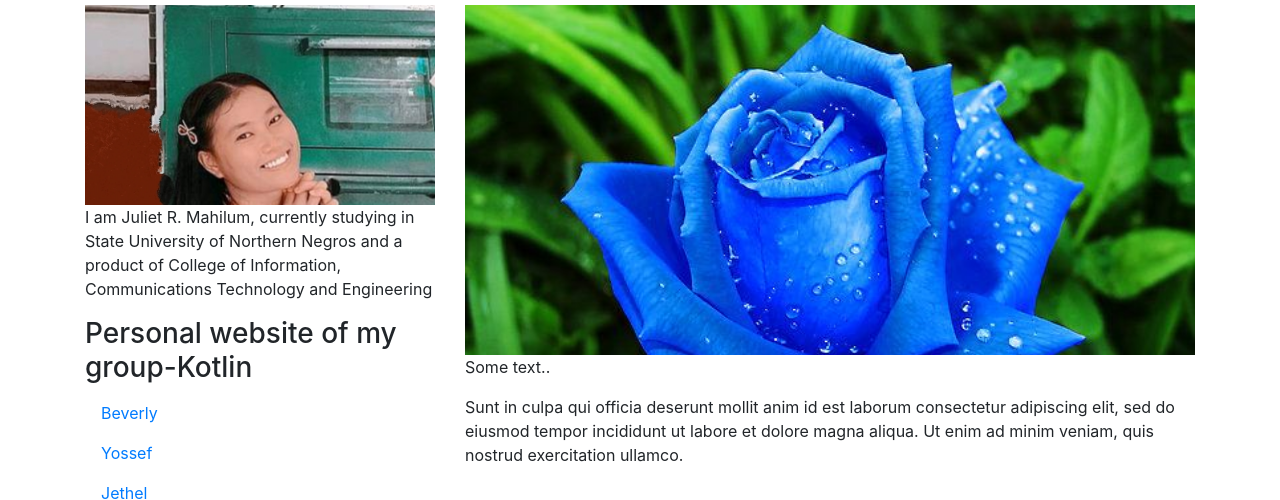
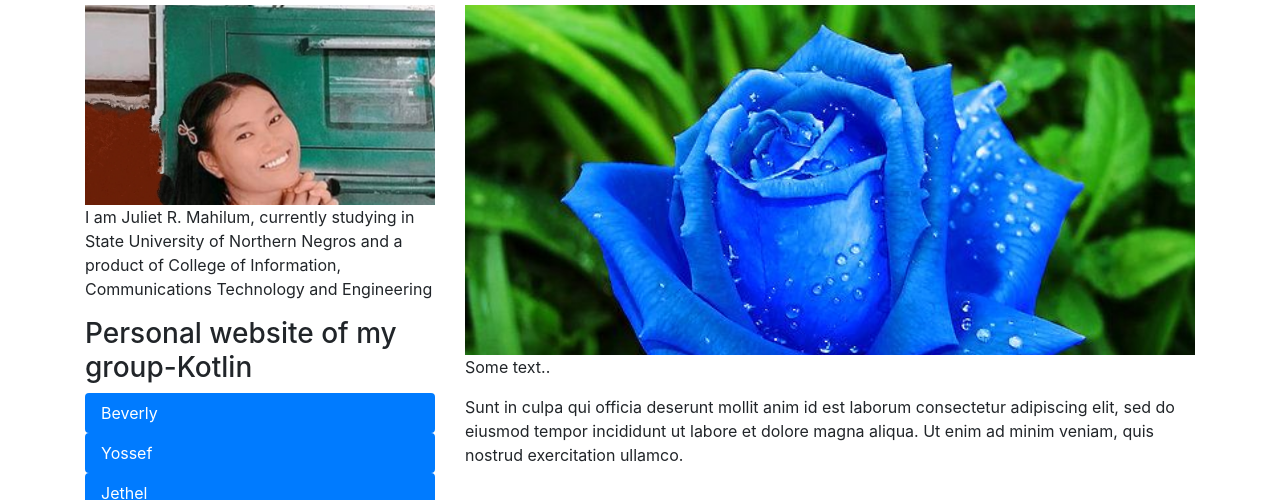
Before and after one commit to MahilumJuliet/my-website, a plain HTML site: page index.html in a window 1280 px wide. Shown: the part 159-659 px from the top of the page. Drawn offline with nearby package versions, Linux system fonts and the light colour scheme.

Commit message:
Update index.html

```diff
--- a/index.html
+++ b/index.html
@@ -1,9 +1,10 @@
 <!DOCTYPE html>
 <html lang="en">
 <head>
-  <title>Bootstrap 4 Website Example</title>
+  <title>My Website</title>
   <meta charset="utf-8">
   <meta name="viewport" content="width=device-width, initial-scale=1">
+  <link rel="icon" href="Picture1.jpg">
   <link rel="stylesheet" href="https://cdn.jsdelivr.net/npm/bootstrap@4.6.1/dist/css/bootstrap.min.css">
   <script src="https://cdn.jsdelivr.net/npm/jquery@3.6.0/dist/jquery.slim.min.js"></script>
   <script src="https://cdn.jsdelivr.net/npm/popper.js@1.16.1/dist/umd/popper.min.js"></script>
@@ -63,13 +64,13 @@
 
       <ul class="nav nav-pills flex-column">
         <li class="nav-item">
-        <a class="nav-link" href="https://iamcuphead15.github.io/my-website/index.html">Beverly</a>
+        <a class="nav-link active" href="https://iamcuphead15.github.io/my-website/index.html">Beverly</a>
       </li>
       <li class="nav-item">
-        <a class="nav-link" href="https://Seffyron.github.io/my-website/index.html">Yossef</a>
+        <a class="nav-link active" href="https://Seffyron.github.io/my-website/index.html">Yossef</a>
       </li>
       <li class="nav-item">
-        <a class="nav-link" href="https://cHaos-Queen23.github.io/my-website/index.html">Jethel</a>
+        <a class="nav-link active" href="https://cHaos-Queen23.github.io/my-website/index.html">Jethel</a>
       </li>
       </ul>
       <hr class="d-sm-none">
```
